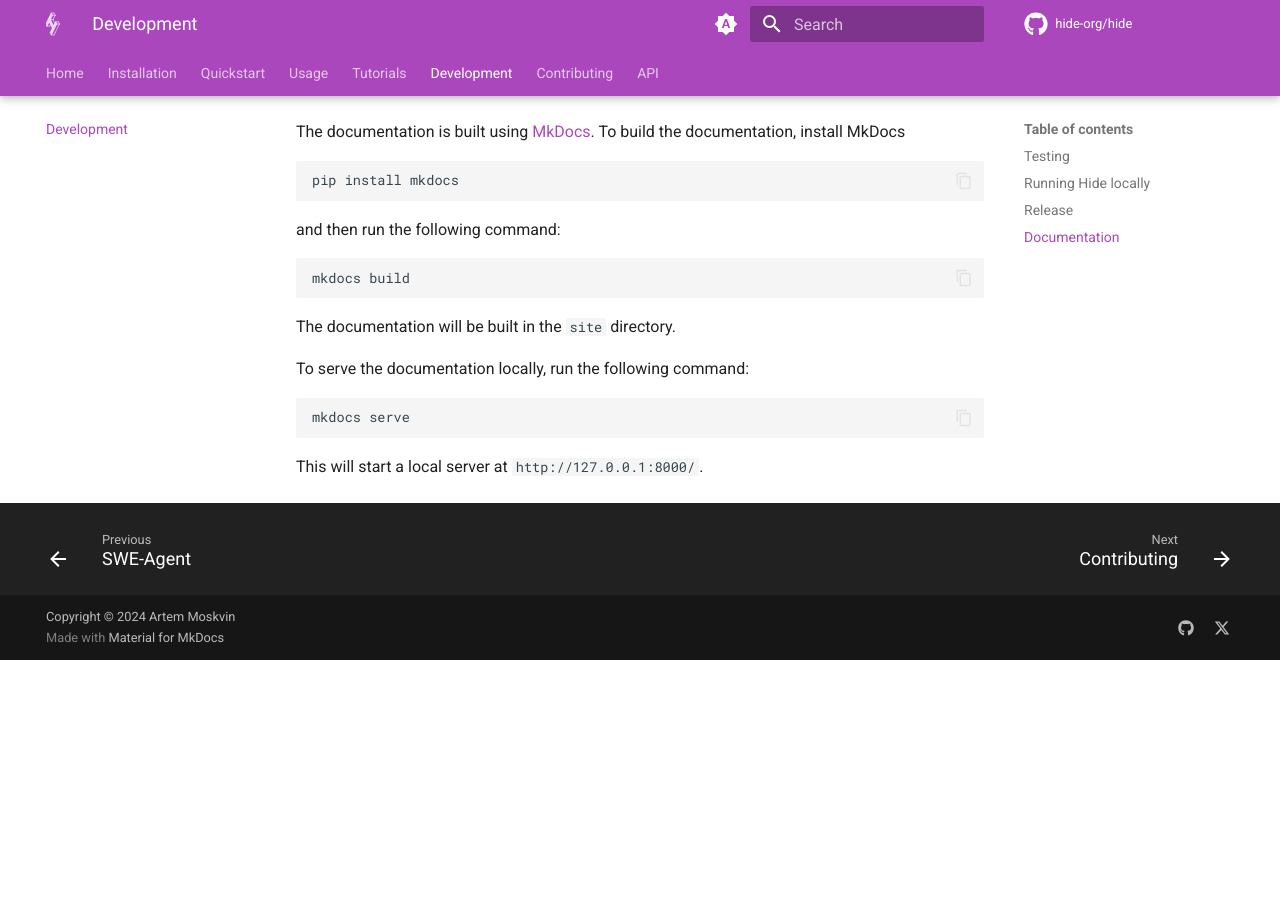
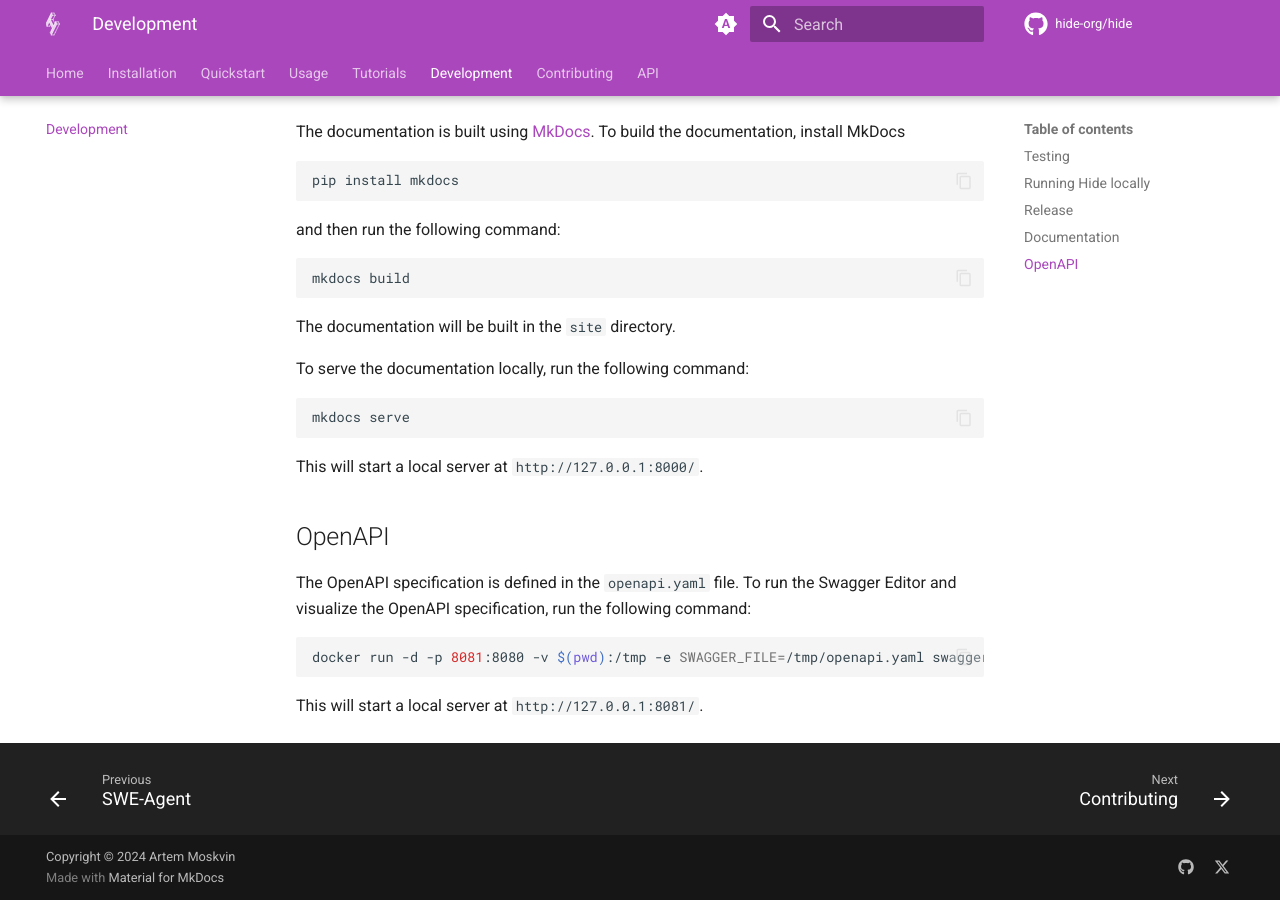
Before and after one commit to hide-org/hide, an MkDocs documentation site: the page built from docs/development.md, in a window 1280 px wide and 900 px high, scrolled down 1615 px. Built offline with MkDocs 1.6.1 and Material for MkDocs 9.7.7, drawn with Linux system fonts in a browser that asks for light colours; comment, search, counter and statistics services are not loaded; before the commit the page ends 2275 px from its top, so only the background shows below that.

Commit message:
openapi: add docs for how to run editor

````diff
--- a/docs/development.md
+++ b/docs/development.md
@@ -95,3 +95,13 @@ mkdocs serve
 ```
 
 This will start a local server at `http://127.0.0.1:8000/`.
+
+## OpenAPI
+
+The OpenAPI specification is defined in the `openapi.yaml` file. To run the Swagger Editor and visualize the OpenAPI specification, run the following command:
+
+```bash
+docker run -d -p 8081:8080 -v $(pwd):/tmp -e SWAGGER_FILE=/tmp/openapi.yaml swaggerapi/swagger-editor
+```
+
+This will start a local server at `http://127.0.0.1:8081/`.
````
Also changed, not shown: openapi.yaml (+1 -8 lines).
